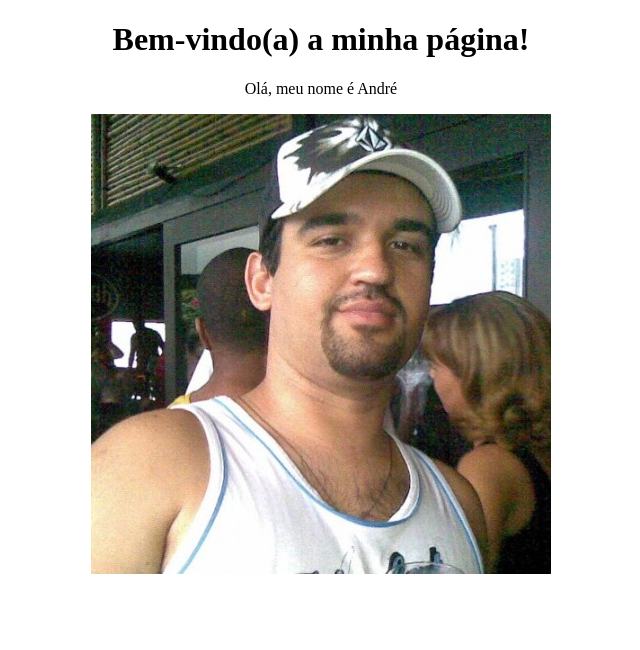
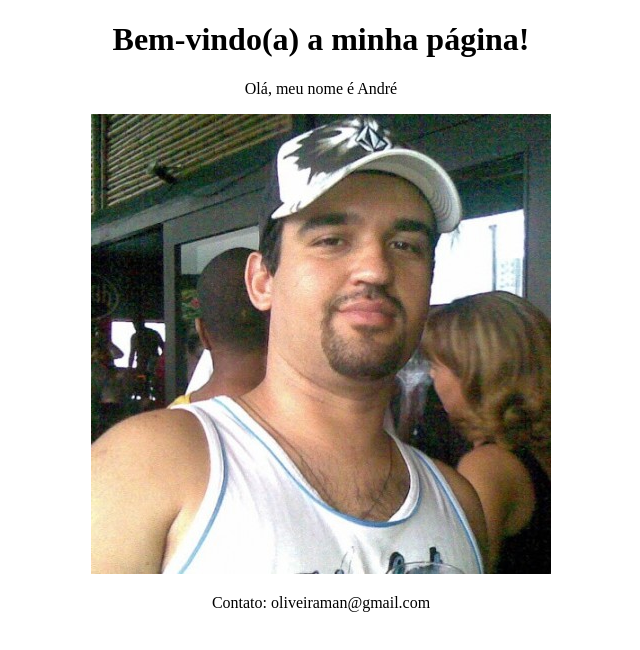
Before and after one commit to oliveiraman/oliveiraman.github.io, a plain HTML site: page index.html in a window 1280 px wide. Shown: the whole page, without its empty margins (319-959 px from the left). Drawn offline with Linux system fonts and the light colour scheme.

Commit message:
contato adicionado

```diff
--- a/index.html
+++ b/index.html
@@ -15,5 +15,8 @@
 	<img  src="imagens/perfil.jpeg">
 		</a>
 	</center>
+
+	<p style="text-align: center;">Contato: oliveiraman@gmail.com</p>
+
 </body>
 </html>
```
Also changed, not shown: como enviar arquivos.txt.
